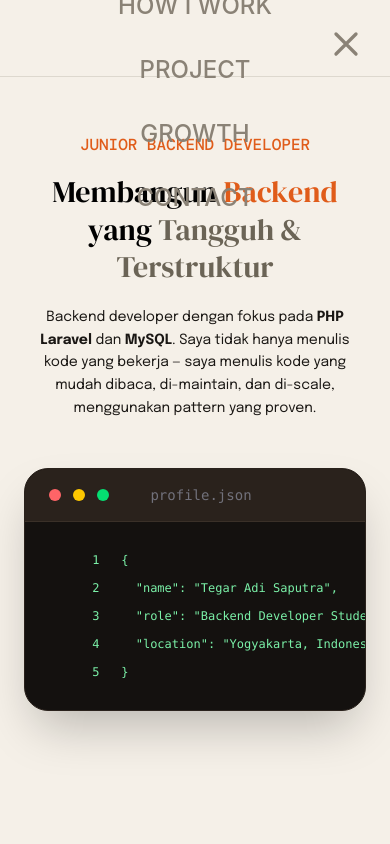
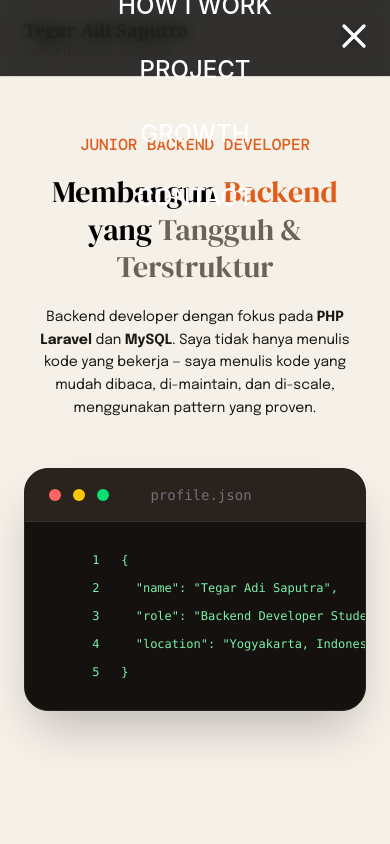
Before and after one commit to tegaradisaputra/tegaradisaputra.github.io, a React (Vite) app: page / in a window 390 px wide. Both pictures are taken after a click on the button 350 px from the left and 38 px from the top of the page. Shown: the top 844 px of the page. Built offline with nearby package versions, Linux system fonts and the light colour scheme.

Commit message:
fix: burger menu

```diff
--- a/src/components/Header.jsx
+++ b/src/components/Header.jsx
@@ -64,9 +64,9 @@ export default function Header() {
       </button>
 
       {/* Mobile Navigation Overlay */}
-      <div className={`fixed inset-0 bg-background z-[60] flex flex-col items-center justify-center gap-8 transition-transform duration-300 ease-in-out lg:hidden ${isMenuOpen ? 'translate-x-0' : 'translate-x-full'}`}>
+      <div className={`fixed inset-0 bg-black/80 backdrop-blur-sm z-[60] flex flex-col items-center justify-center gap-8 transition-opacity duration-300 ease-in-out lg:hidden ${isMenuOpen ? 'opacity-100' : 'opacity-0 pointer-events-none'}`}>
         <button
-          className="absolute top-6 right-6 text-text-muted"
+          className="absolute top-4 right-4 text-white"
           onClick={() => setIsMenuOpen(false)}
         >
           <svg xmlns="http://www.w3.org/2000/svg" className="h-10 w-10" fill="none" viewBox="0 0 24 24" stroke="currentColor">
@@ -77,7 +77,7 @@ export default function Header() {
           <button
             key={item.id}
             onClick={() => scrollToSection(item.id)}
-            className="text-2xl font-medium text-text-muted hover:text-accent transition-colors duration-300"
+            className="text-2xl font-medium text-white hover:text-accent transition-colors duration-300"
           >
             {item.label}
           </button>
```
